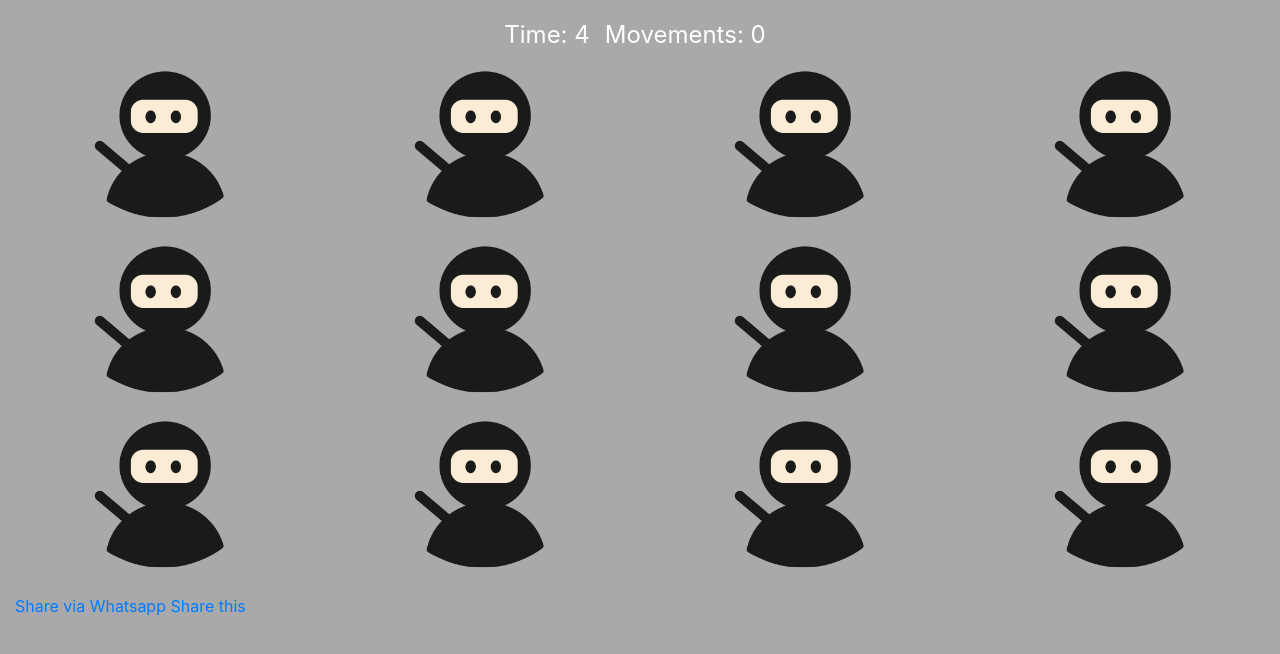
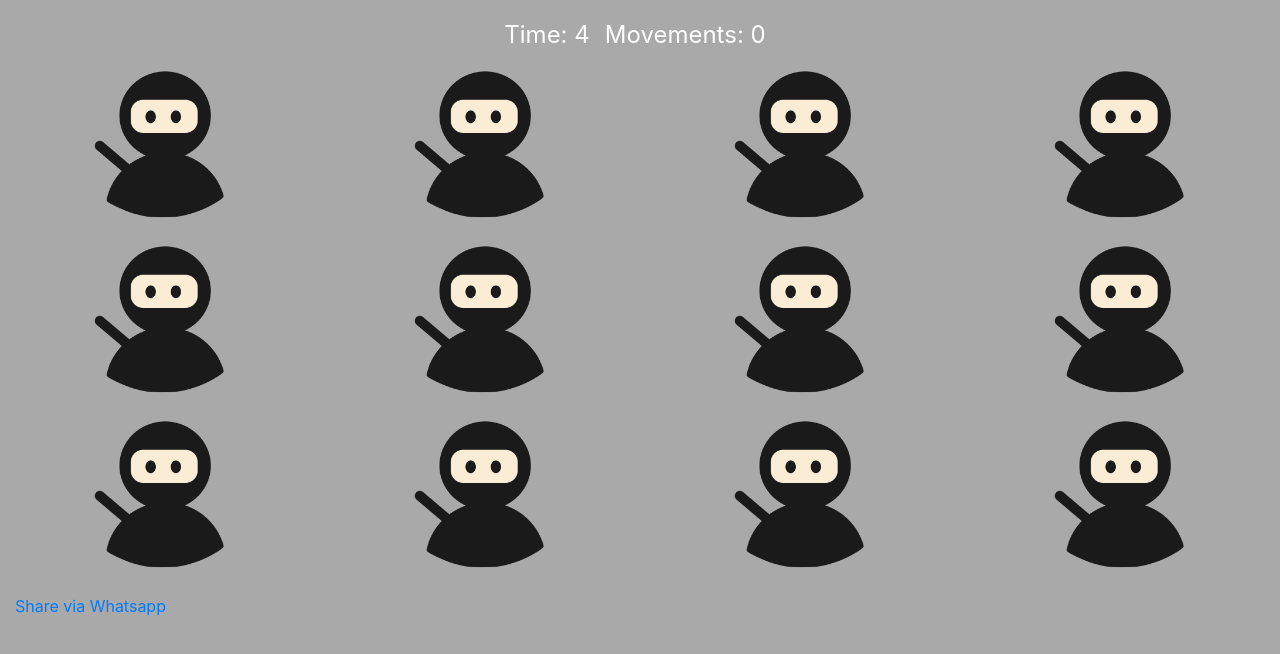
Before and after one commit to AlexandreWeber/memory-game, a plain HTML site: page index.html in a window 1280 px wide. Shown: the part 106-760 px from the top of the page. Drawn offline with nearby package versions, Linux system fonts and the light colour scheme.

Commit message:
Compartilhar via whatsapp

```diff
--- a/index.html
+++ b/index.html
@@ -36,8 +36,6 @@
 
     <foot>
         <a href="whatsapp://send?text=https://alexandreweber.github.io/memory-game/!" data-action="share/whatsapp/share">Share via Whatsapp</a>
-        <a href="https://wa.me/?text=urlencodedtext">Share this</a>
-
     </foot>
 </body>
 
```
